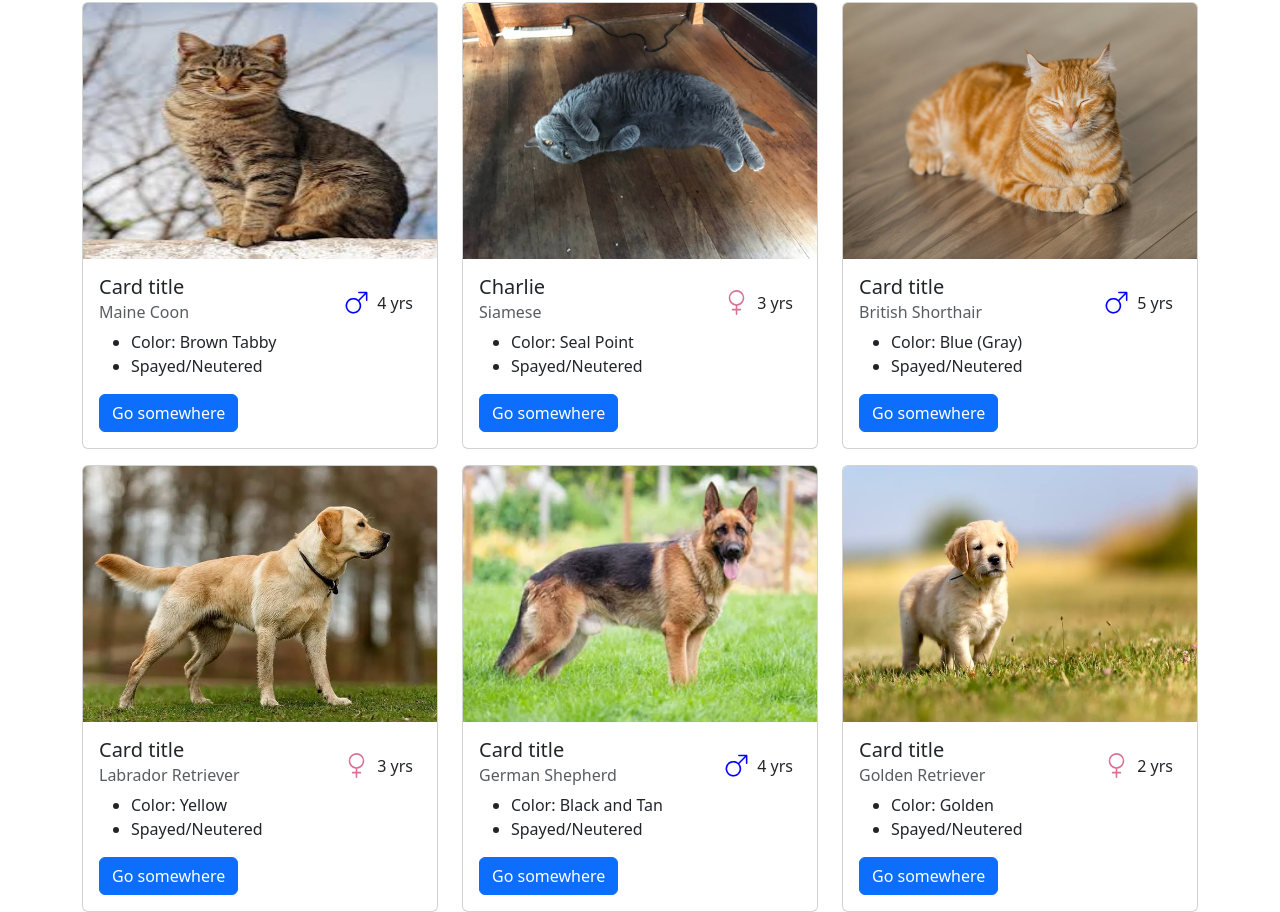
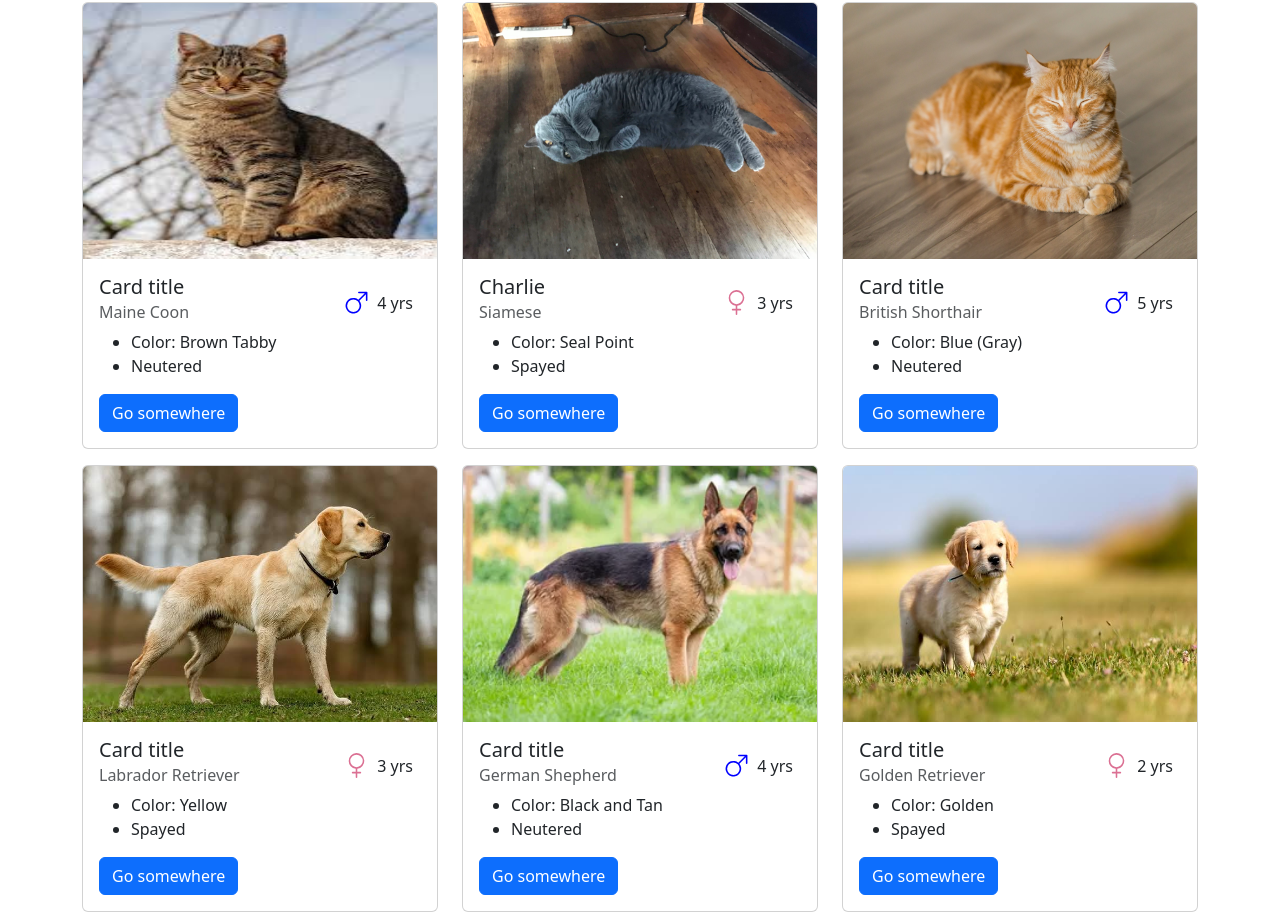
Before and after one commit to tomlinl1/ASE220-02-pet-management-application, a plain HTML site: page index.html in a window 1280 px wide. Shown: the part 116-1028 px from the top of the page. Drawn offline with nearby package versions, Linux system fonts and the light colour scheme.

Commit message:
corrected information

```diff
--- a/index.html
+++ b/index.html
@@ -78,7 +78,7 @@
               </div>
               <ul class="card-text">
                 <li> Color: Brown Tabby </li>
-                <li> Spayed/Neutered </li>
+                <li> Neutered </li>
               </ul>
               <a href="detail_1.html" class="btn btn-primary">Go somewhere</a>
             </div>
@@ -116,7 +116,7 @@
               </div>
               <ul class="card-text">
                 <li> Color: Seal Point </li>
-                <li> Spayed/Neutered </li>
+                <li> Spayed </li>
               </ul>
               <a href="detail_2.html" class="btn btn-primary">Go somewhere</a>
             </div>
@@ -154,7 +154,7 @@
               </div>
               <ul class="card-text">
                 <li> Color: Blue (Gray) </li>
-                <li> Spayed/Neutered </li>
+                <li> Neutered </li>
               </ul>
               <a href="detail_3.html" class="btn btn-primary">Go somewhere</a>
             </div>
@@ -198,7 +198,7 @@
               </div>
               <ul class="card-text">
                 <li> Color: Yellow </li>
-                <li> Spayed/Neutered </li>
+                <li> Spayed </li>
               </ul>
               <a href="detail_4.html" class="btn btn-primary">Go somewhere</a>
             </div>
@@ -240,7 +240,7 @@
               </div>
               <ul class="card-text">
                 <li> Color: Black and Tan </li>
-                <li> Spayed/Neutered </li>
+                <li> Neutered </li>
               </ul>
               <a href="detail_5.html" class="btn btn-primary">Go somewhere</a>
             </div>
@@ -282,7 +282,7 @@
               </div>
               <ul class="card-text">
                 <li> Color: Golden </li>
-                <li> Spayed/Neutered </li>
+                <li> Spayed </li>
               </ul>
               <a href="detail_6.html" class="btn btn-primary">Go somewhere</a>
             </div>
```
